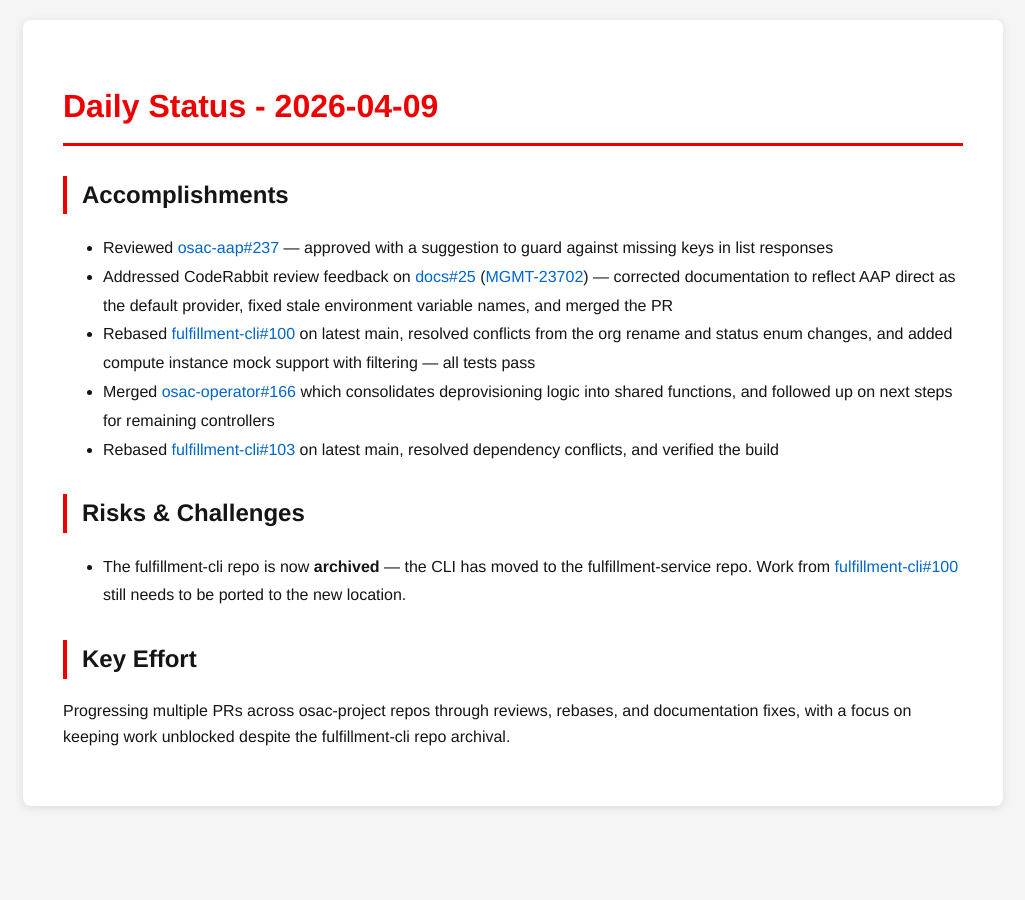
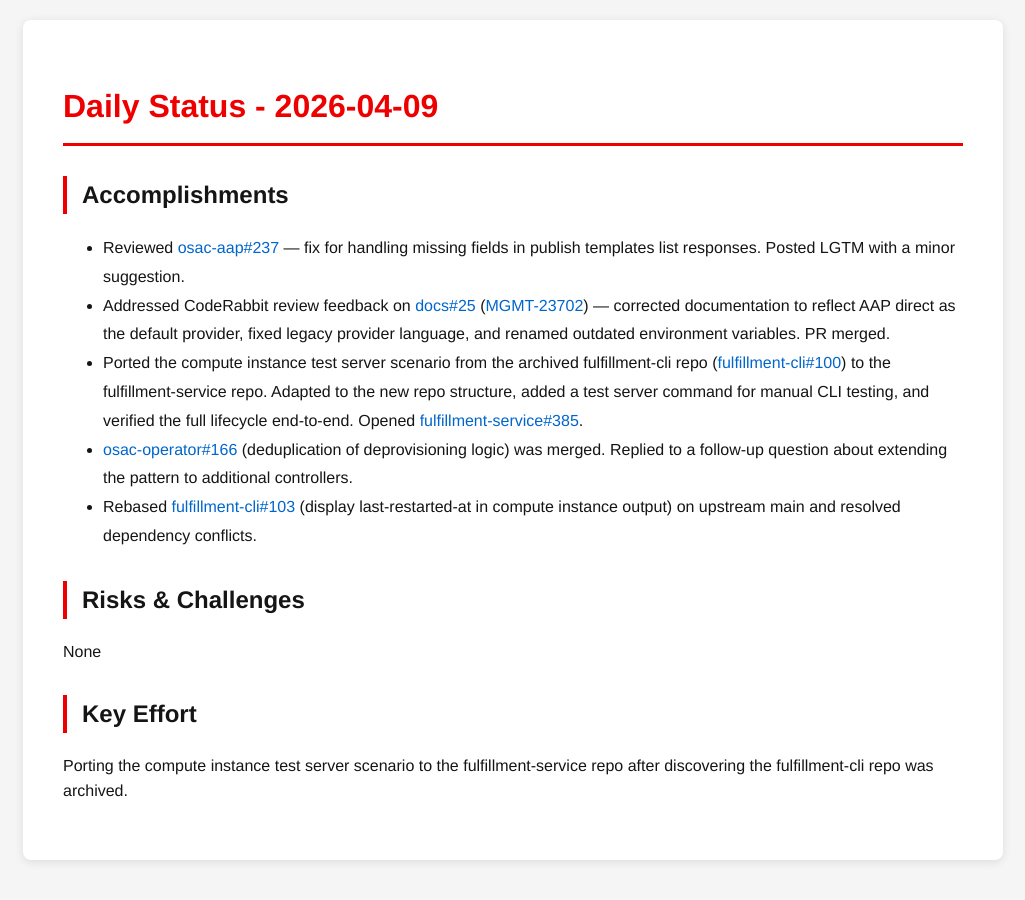
Before and after one commit to tzvatot/daily-status, a Jekyll site: the page built from 2026-04-09.md, in a window 1280 px wide. Shown: the whole page, without its empty margins (127-1152 px from the left). Built offline with Jekyll 4.4.1, drawn with Linux system fonts in a browser that asks for light colours.

Commit message:
Daily status update - 2026-04-09

```diff
--- a/2026-04-09.md
+++ b/2026-04-09.md
@@ -7,14 +7,14 @@ date: 2026-04-09
 # Daily Status - 2026-04-09
 
 ## Accomplishments
-- Reviewed [osac-aap#237](https://github.com/osac-project/osac-aap/pull/237) — approved with a suggestion to guard against missing keys in list responses
-- Addressed CodeRabbit review feedback on [docs#25](https://github.com/osac-project/docs/pull/25) ([MGMT-23702](https://issues.redhat.com/browse/MGMT-23702)) — corrected documentation to reflect AAP direct as the default provider, fixed stale environment variable names, and merged the PR
-- Rebased [fulfillment-cli#100](https://github.com/osac-project/fulfillment-cli/pull/100) on latest main, resolved conflicts from the org rename and status enum changes, and added compute instance mock support with filtering — all tests pass
-- Merged [osac-operator#166](https://github.com/osac-project/osac-operator/pull/166) which consolidates deprovisioning logic into shared functions, and followed up on next steps for remaining controllers
-- Rebased [fulfillment-cli#103](https://github.com/osac-project/fulfillment-cli/pull/103) on latest main, resolved dependency conflicts, and verified the build
+- Reviewed [osac-aap#237](https://github.com/osac-project/osac-aap/pull/237) — fix for handling missing fields in publish templates list responses. Posted LGTM with a minor suggestion.
+- Addressed CodeRabbit review feedback on [docs#25](https://github.com/osac-project/docs/pull/25) ([MGMT-23702](https://issues.redhat.com/browse/MGMT-23702)) — corrected documentation to reflect AAP direct as the default provider, fixed legacy provider language, and renamed outdated environment variables. PR merged.
+- Ported the compute instance test server scenario from the archived fulfillment-cli repo ([fulfillment-cli#100](https://github.com/osac-project/fulfillment-cli/pull/100)) to the fulfillment-service repo. Adapted to the new repo structure, added a test server command for manual CLI testing, and verified the full lifecycle end-to-end. Opened [fulfillment-service#385](https://github.com/osac-project/fulfillment-service/pull/385).
+- [osac-operator#166](https://github.com/osac-project/osac-operator/pull/166) (deduplication of deprovisioning logic) was merged. Replied to a follow-up question about extending the pattern to additional controllers.
+- Rebased [fulfillment-cli#103](https://github.com/osac-project/fulfillment-cli/pull/103) (display last-restarted-at in compute instance output) on upstream main and resolved dependency conflicts.
 
 ## Risks & Challenges
-- The fulfillment-cli repo is now **archived** — the CLI has moved to the fulfillment-service repo. Work from [fulfillment-cli#100](https://github.com/osac-project/fulfillment-cli/pull/100) still needs to be ported to the new location.
+None
 
 ## Key Effort
-Progressing multiple PRs across osac-project repos through reviews, rebases, and documentation fixes, with a focus on keeping work unblocked despite the fulfillment-cli repo archival.
+Porting the compute instance test server scenario to the fulfillment-service repo after discovering the fulfillment-cli repo was archived.
```
